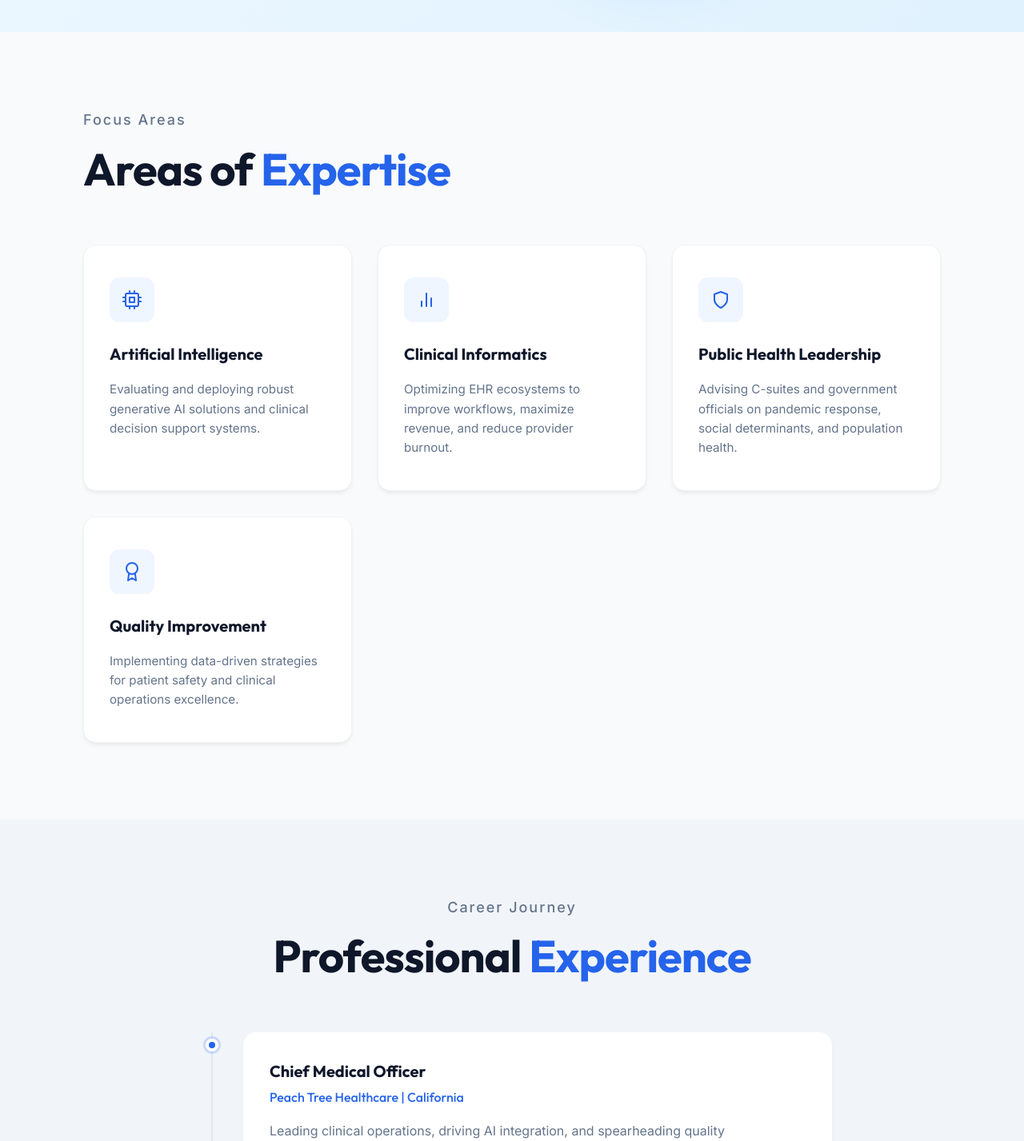
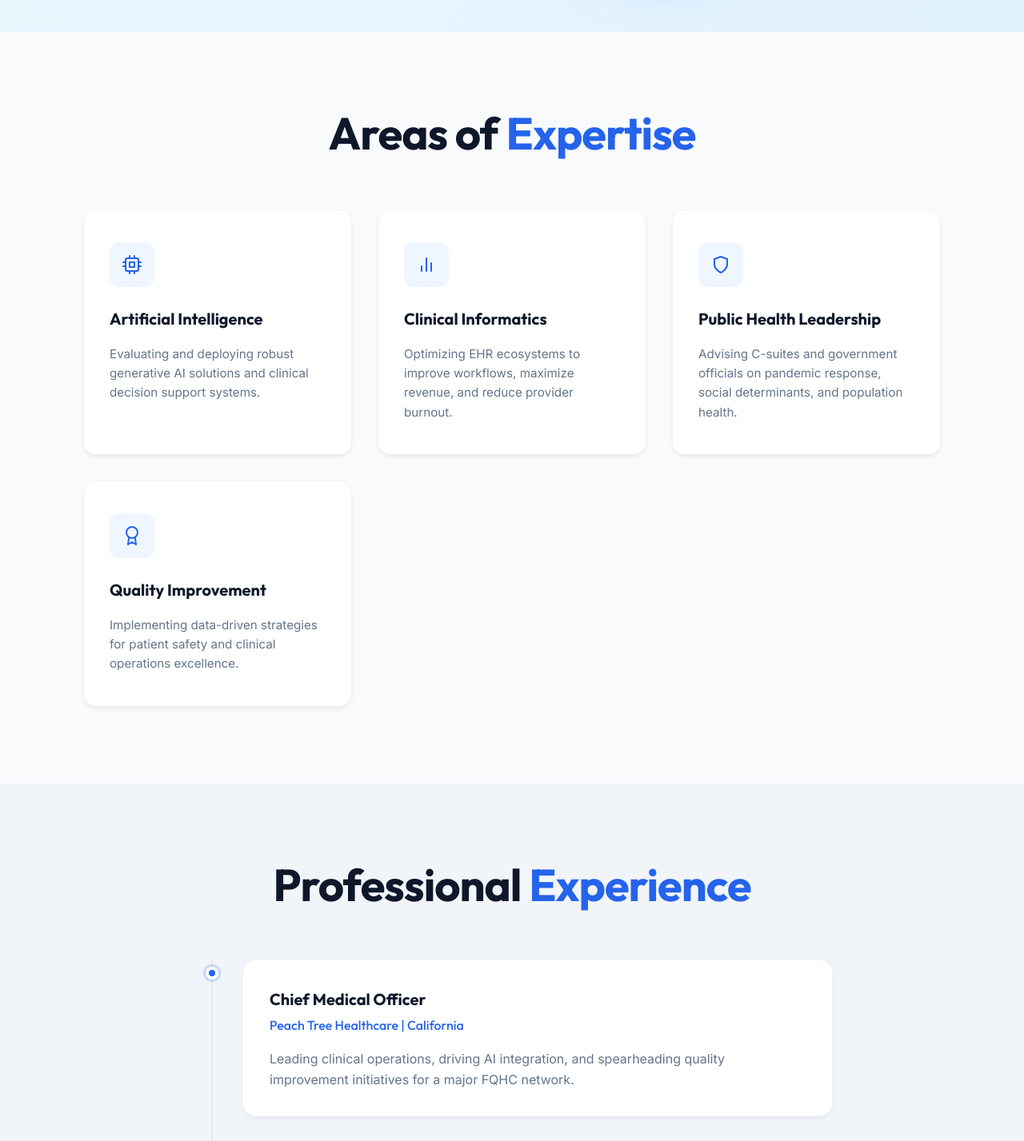
Before and after one commit to ekalpas/drkalpas-redesign, a website built with Vite: page index.html in a window 1280 px wide. Shown: the part 760-2187 px from the top of the page at 80% size. Built offline with nearby package versions, Linux system fonts and the light colour scheme.

Commit message:
style: Remove redundant section subtitles

```diff
--- a/index.html
+++ b/index.html
@@ -66,9 +66,8 @@
   <!-- Expertise Section -->
   <section id="expertise" class="section expertise">
     <div class="container">
-      <div class="section-header">
-        <p class="subtitle">Focus Areas</p>
-        <h2 class="title">Areas of <span class="highlight">Expertise</span></h2>
+      <div class="section-header text-center">
+        <h2 class="title" style="margin-bottom: 0;">Areas of <span class="highlight">Expertise</span></h2>
       </div>
 
       <div class="grid cards-grid">
@@ -140,8 +139,7 @@
   <section id="experience" class="section experience bg-light">
     <div class="container">
       <div class="section-header text-center">
-        <p class="subtitle">Career Journey</p>
-        <h2 class="title">Professional <span class="highlight">Experience</span></h2>
+        <h2 class="title" style="margin-bottom: 0;">Professional <span class="highlight">Experience</span></h2>
       </div>
 
       <div class="timeline">
```
